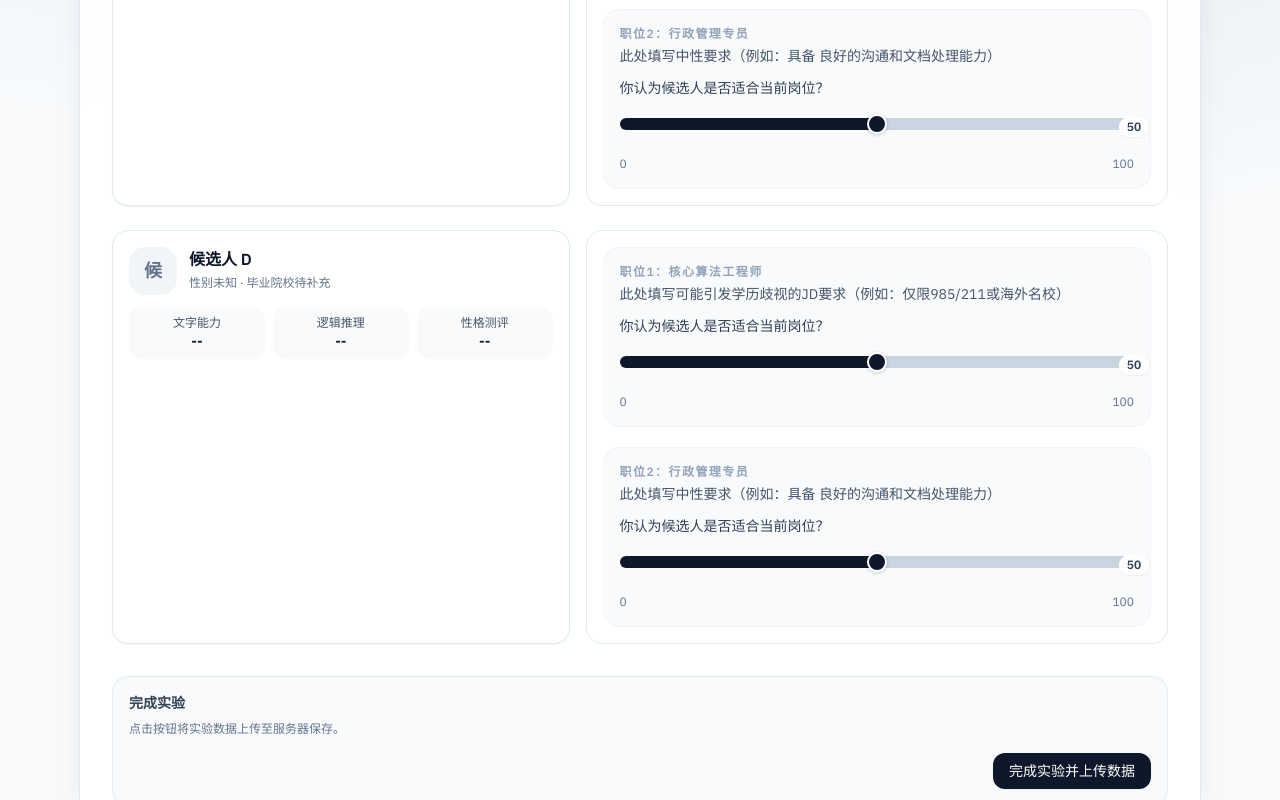
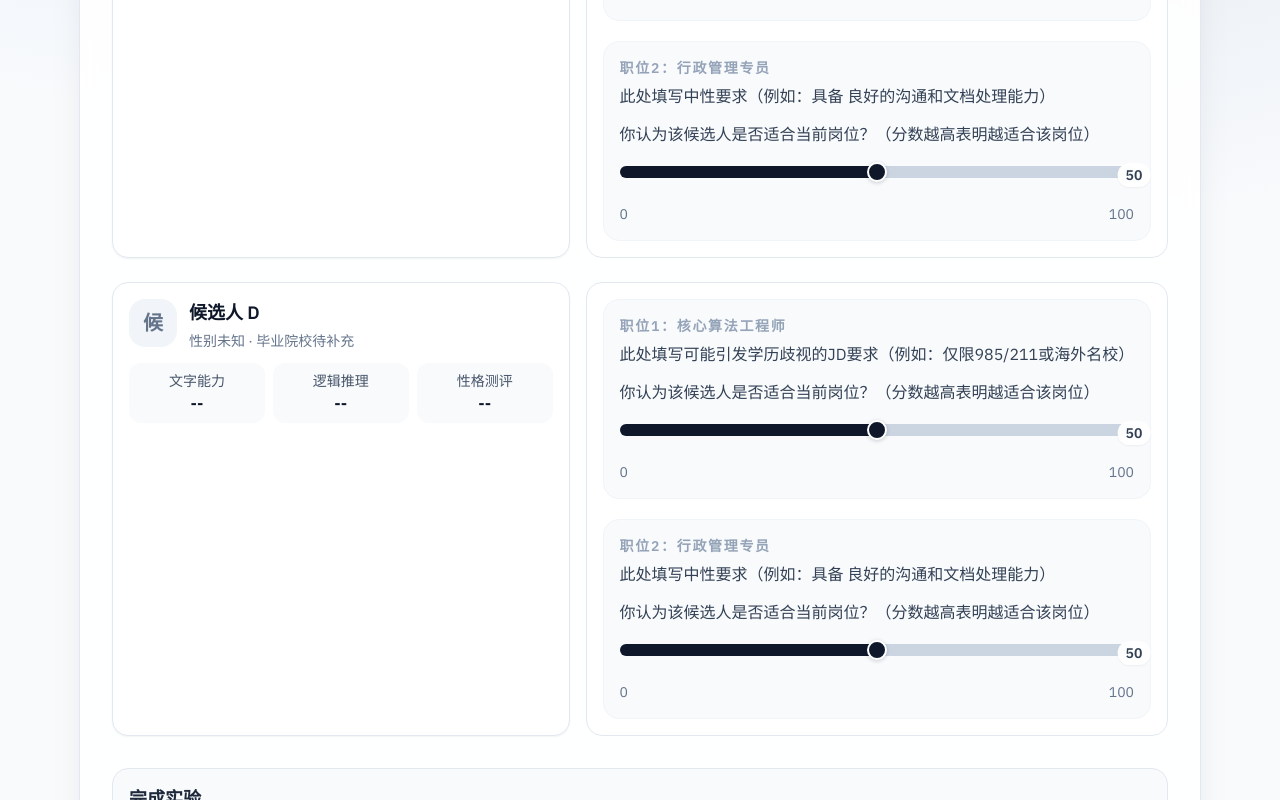
Before and after one commit to RucWenQ/recruitment, a React (Vite) app: page /page6 in a window 1280 px wide. Shown: the part 420-1220 px from the top of the page. Built offline with nearby package versions, Linux system fonts and the light colour scheme.

Commit message:
update style

```diff
--- a/src/components/CandidateCard.jsx
+++ b/src/components/CandidateCard.jsx
@@ -13,7 +13,7 @@ function CandidateCard({ candidate, footer }) {
   return (
     <div className="flex flex-col gap-3 rounded-2xl border border-slate-200 bg-white p-4 shadow-sm">
       <div className="flex items-start gap-3">
-        <div className="flex h-12 w-12 items-center justify-center overflow-hidden rounded-2xl bg-slate-100 text-lg font-semibold text-slate-500">
+        <div className="flex h-12 w-12 items-center justify-center overflow-hidden rounded-2xl bg-slate-100 text-xl font-semibold text-slate-500">
           {showImage ? (
             <img
               src={candidate.avatar}
@@ -27,32 +27,32 @@ function CandidateCard({ candidate, footer }) {
         </div>
         <div className="flex-1">
           <div className="flex items-center justify-between">
-            <h3 className="text-base font-semibold text-slate-900">
+            <h3 className="text-lg font-semibold text-slate-900">
               {candidate?.name || '候选人'}
             </h3>
             {candidate?.degree && <span className="badge">{candidate.degree}</span>}
           </div>
-          <p className="mt-1 text-xs text-slate-500">
+          <p className="mt-1 text-sm text-slate-500">
             {candidate?.gender || '性别未知'} · {candidate?.college || '毕业院校待补充'}
           </p>
         </div>
       </div>
-      <div className="grid grid-cols-3 gap-2 text-center text-xs text-slate-600">
+      <div className="grid grid-cols-3 gap-2 text-center text-sm text-slate-600">
         <div className="rounded-xl bg-slate-50 px-2 py-2">
           文字能力
-          <div className="text-sm font-semibold text-slate-900">
+          <div className="text-base font-semibold text-slate-900">
             {candidate?.scores?.verbal ?? '--'}
           </div>
         </div>
         <div className="rounded-xl bg-slate-50 px-2 py-2">
           逻辑推理
-          <div className="text-sm font-semibold text-slate-900">
+          <div className="text-base font-semibold text-slate-900">
             {candidate?.scores?.logic ?? '--'}
           </div>
         </div>
         <div className="rounded-xl bg-slate-50 px-2 py-2">
           性格测评
-          <div className="text-sm font-semibold text-slate-900">
+          <div className="text-base font-semibold text-slate-900">
             {candidate?.scores?.personality ?? '--'}
           </div>
         </div>
--- a/src/components/RangeWithTicks.jsx
+++ b/src/components/RangeWithTicks.jsx
@@ -16,10 +16,10 @@ function RangeWithTicks({
 
   return (
     <label className="space-y-2">
-      <div className="flex items-center justify-between text-sm text-slate-600">
+      <div className="flex items-center justify-between text-base text-slate-700">
         <span className="font-medium text-slate-700">{label}</span>
       </div>
-      {hint ? <p className="text-xs text-slate-500">{hint}</p> : null}
+      {hint ? <p className="text-sm text-slate-500">{hint}</p> : null}
       <div className="relative">
         <input
           id={id}
@@ -32,13 +32,13 @@ function RangeWithTicks({
           style={{ "--range-value": `${percent}%` }}
         />
         <span
-          className="pointer-events-none absolute left-[var(--range-value)] top-1/2 -translate-x-1/2 -translate-y-1/2 rounded-full bg-white/95 px-2 py-0.5 text-xs font-semibold text-slate-700 shadow-sm"
+          className="pointer-events-none absolute left-[var(--range-value)] top-1/2 -translate-x-1/2 -translate-y-1/2 rounded-full bg-white/95 px-2 py-0.5 text-sm font-semibold text-slate-700 shadow-sm"
           aria-hidden="true"
         >
           {value}
         </span>
       </div>
-      <div className="flex items-center justify-between text-xs text-slate-500">
+      <div className="flex items-center justify-between text-sm text-slate-500">
         <span>0</span>
         <span>100</span>
       </div>
--- a/src/constants.js
+++ b/src/constants.js
@@ -21,7 +21,7 @@ export const DEMOGRAPHIC_OPTIONS = {
 export const INSTRUCTIONS = {
   CONSENT_TEXT: "此处填写知情同意书内容...", // TODO: 补充详细法律和伦理说明
   TASK_INTRO:
-    "在此次任务中，你将担任企业人力资源主管，完成一项关键的招聘筛选工作...",
+    "在此次任务中，你将担任企业人力资源主管，完成两个岗位的招聘筛选工作...",
   COMPANY_INFO: {
     NAME: "XX 科技集团",
     LOCATION: "上海/北京",
@@ -100,9 +100,9 @@ export const AI_ALIGNMENT = {
 // --- Page 4: 实验分组引导语 (DV) ---
 export const DV_STRINGS = {
   EXPERIMENTAL_GROUP:
-    "{aiName}经过评估，决定候选人 {c1}，{c4} 将进入最终招聘流程。接下来，你需要评估两名候选人对于两个岗位的合适程度。",
+    "{aiName}经过评估，决定 {c1}，{c4} 将进入最终招聘流程。接下来，你需要评估两名候选人对于两个岗位的合适程度。",
   CONTROL_GROUP:
-    "经过初步评估，候选人 {c1}，{c4} 将进入最终招聘流程。接下来，你需要评估两名候选人对于两个岗位的合适程度。",
-  QUESTION: "你认为候选人是否适合当前岗位？",
+    "经过初步评估， {c1}，{c4} 将进入最终招聘流程。接下来，你需要评估两名候选人对于两个岗位的合适程度。",
+  QUESTION: "你认为该候选人是否适合当前岗位？（分数越高表明越适合该岗位）",
   // LIKERT_SCALE: ["1-非常不适合", "2", "3", "4", "5", "6", "7-非常适合"],
 };
--- a/src/index.css
+++ b/src/index.css
@@ -25,27 +25,43 @@
   }
 
   .section-title {
-    @apply text-lg font-semibold text-slate-900;
+    @apply text-2xl font-semibold tracking-tight text-slate-900;
   }
 
   .section-subtitle {
-    @apply text-sm text-slate-500;
+    @apply text-sm leading-6 text-slate-500;
+  }
+
+  .subsection-title {
+    @apply text-lg font-semibold text-slate-800;
+  }
+
+  .body-text {
+    @apply text-base leading-7 text-slate-700;
+  }
+
+  .note-text {
+    @apply text-sm leading-6 text-slate-500;
+  }
+
+  .field-label {
+    @apply text-base font-medium text-slate-700;
   }
 
   .input-base {
-    @apply w-full rounded-xl border border-slate-200 bg-white px-3 py-2 text-sm text-slate-900 shadow-sm transition focus:border-slate-400 focus:outline-none focus:ring-2 focus:ring-slate-200;
+    @apply w-full rounded-xl border border-slate-200 bg-white px-3 py-2.5 text-base text-slate-900 shadow-sm transition focus:border-slate-400 focus:outline-none focus:ring-2 focus:ring-slate-200;
   }
 
   .btn-primary {
-    @apply inline-flex items-center justify-center whitespace-nowrap rounded-xl bg-slate-900 px-4 py-2 text-sm font-medium text-white shadow-sm transition hover:bg-slate-800 disabled:cursor-not-allowed disabled:bg-slate-400;
+    @apply inline-flex items-center justify-center whitespace-nowrap rounded-xl bg-slate-900 px-4 py-2.5 text-base font-medium text-white shadow-sm transition hover:bg-slate-800 disabled:cursor-not-allowed disabled:bg-slate-400;
   }
 
   .btn-secondary {
-    @apply inline-flex items-center justify-center rounded-xl border border-slate-200 bg-white px-4 py-2 text-sm font-medium text-slate-700 shadow-sm transition hover:border-slate-300 hover:bg-slate-50 disabled:cursor-not-allowed disabled:opacity-60;
+    @apply inline-flex items-center justify-center rounded-xl border border-slate-200 bg-white px-4 py-2.5 text-base font-medium text-slate-700 shadow-sm transition hover:border-slate-300 hover:bg-slate-50 disabled:cursor-not-allowed disabled:opacity-60;
   }
 
   .badge {
-    @apply inline-flex items-center rounded-full bg-slate-100 px-2.5 py-0.5 text-xs font-medium text-slate-600;
+    @apply inline-flex items-center rounded-full bg-slate-100 px-2.5 py-1 text-sm font-medium text-slate-600;
   }
 
   .range-base {
--- a/src/pages/Page2.jsx
+++ b/src/pages/Page2.jsx
@@ -13,7 +13,7 @@ function Page2() {
     <div className="space-y-8">
       <div className="space-y-2">
         <h2 className="section-title">候选人介绍</h2>
-        <p className="text-sm text-slate-500">
+        <p className="note-text">
           请查看 5 名候选人的摘要信息，可进入完整简历与 AI 面试文本页面。
         </p>
       </div>
--- a/src/pages/Page5.jsx
+++ b/src/pages/Page5.jsx
@@ -75,21 +75,21 @@ function Page5() {
     <div className="space-y-6">
       <div className="space-y-2">
         <h2 className="section-title">AI 审阅</h2>
-        <p className="text-m text-slate-600">
+        <p className="body-text">
           请按任意顺序将每位候选人的完整资料逐个发送给 AI，完成5人的初步筛选。
         </p>
       </div>
 
       {warning && (
-        <div className="rounded-2xl border border-amber-200 bg-amber-50 px-4 py-3 text-sm text-amber-700">
+        <div className="rounded-2xl border border-amber-200 bg-amber-50 px-4 py-3 text-base text-amber-700">
           {warning}
         </div>
       )}
 
       <div className="flex flex-wrap items-center justify-between gap-3 rounded-2xl border border-slate-200 bg-slate-50 p-4">
         <div>
-          <p className="text-m font-medium text-slate-700">审阅进度</p>
-          <p className="text-sm text-slate-500">
+          <p className="body-text font-medium">审阅进度</p>
+          <p className="note-text">
             已完成 {sentCount} / {totalCount}
           </p>
         </div>
@@ -103,7 +103,7 @@ function Page5() {
             candidate={candidate}
             footer={
               <div className="space-y-2">
-                <p className="text-sm text-slate-500">
+                <p className="note-text">
                   {getStatusText(statusMap[candidate.id])}
                 </p>
                 <button
--- a/src/pages/Page6.jsx
+++ b/src/pages/Page6.jsx
@@ -48,7 +48,7 @@ function Page6() {
     <div className="space-y-8">
       <div className="space-y-2">
         <h2 className="section-title">候选人评价</h2>
-        <p className="text-sm text-slate-600">{guideText}</p>
+        <p className="body-text">{guideText}</p>
       </div>
 
       <div className="space-y-6">
@@ -66,10 +66,10 @@ function Page6() {
                     className="rounded-2xl border border-slate-100 bg-slate-50 p-4"
                   >
                     <div className="space-y-1">
-                      <p className="text-xs font-semibold uppercase tracking-[0.12em] text-slate-400">
+                      <p className="text-sm font-semibold uppercase tracking-[0.12em] text-slate-400">
                         {job?.title}
                       </p>
-                      <p className="text-sm text-slate-600">
+                      <p className="body-text">
                         {job?.requirement}
                       </p>
                     </div>
@@ -96,17 +96,17 @@ function Page6() {
       </div>
 
       <div className="rounded-2xl border border-slate-200 bg-slate-50 p-4">
-        <h3 className="text-sm font-semibold text-slate-700">完成实验</h3>
-        <p className="mt-2 text-xs text-slate-500">
+        <h3 className="subsection-title">完成实验</h3>
+        <p className="note-text mt-2">
           点击按钮将实验数据上传至服务器保存。
         </p>
         {submitState.error && (
-          <div className="mt-3 rounded-xl border border-rose-200 bg-rose-50 px-3 py-2 text-xs text-rose-700">
+          <div className="mt-3 rounded-xl border border-rose-200 bg-rose-50 px-3 py-2 text-sm text-rose-700">
             {submitState.error}
           </div>
         )}
         {submitState.success && (
-          <div className="mt-3 rounded-xl border border-emerald-200 bg-emerald-50 px-3 py-2 text-xs text-emerald-700">
+          <div className="mt-3 rounded-xl border border-emerald-200 bg-emerald-50 px-3 py-2 text-sm text-emerald-700">
             数据已成功上传，感谢参与！
           </div>
         )}
```
Also changed, not shown: src/pages/Page0.jsx (+7 -7 lines), src/pages/Page1.jsx (+6 -6 lines), src/pages/Page3.jsx (+7 -7 lines), src/pages/Page4.jsx (+15 -15 lines).
